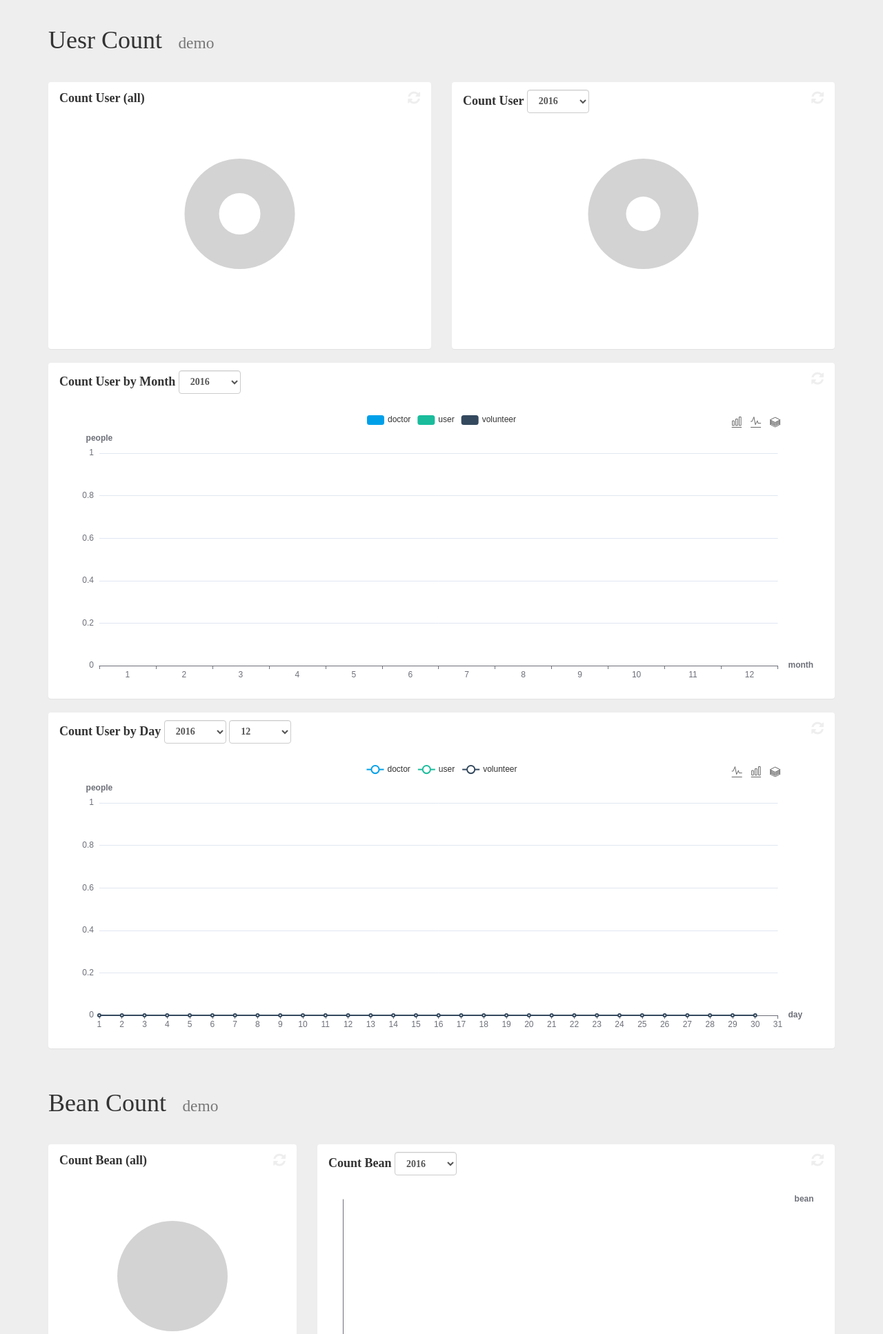
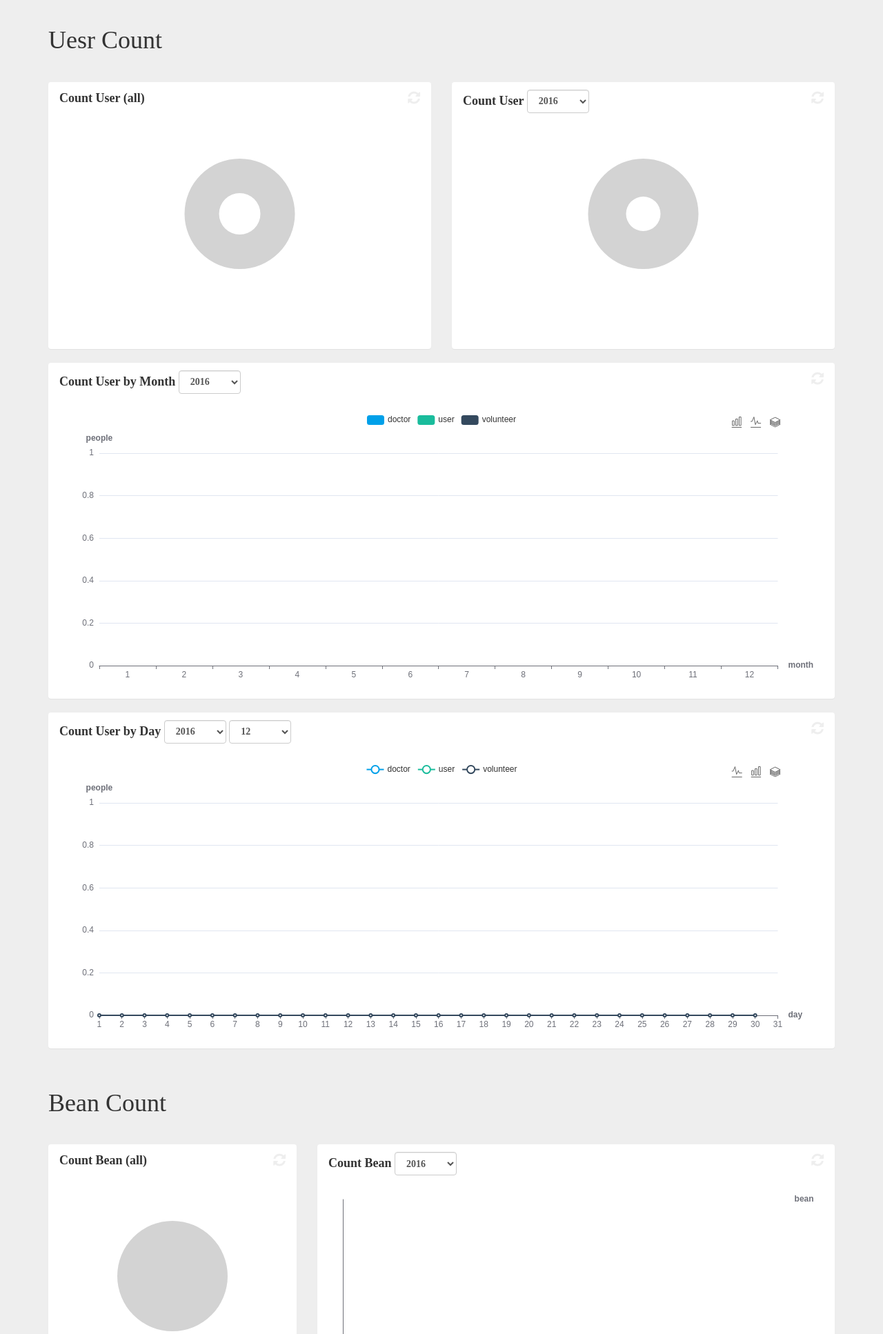
Before and after one commit to medsci-tech/ucenter_manage, a Django app: page /home/ in a window 1280 px wide. Shown: the part 51-1985 px from the top of the page at 69% size. Run offline with Django 3.2, Linux system fonts and the light colour scheme; data that the repository does not hold is empty; a map, chart or similar area stays blank; some libraries are stand-ins or nearby versions.

Commit message:
remove 'demo' word

```diff
--- a/templates/character.html
+++ b/templates/character.html
@@ -3,7 +3,7 @@
 <div class="container" style="margin-top: 50px;">
     <!-- user_count -->
     <div class="page-header">
-        <h1>Character<small>&emsp;demo</small></h1>
+        <h1>Character<small>&emsp; </small></h1>
     </div>
     <div class="row">
         <div class="col-sm-12 col-md-4">
--- a/templates/doctors.html
+++ b/templates/doctors.html
@@ -3,7 +3,7 @@
 <div class="container" style="margin-top: 50px;">
     <!-- user_count -->
     <div class="page-header">
-        <h1>Doctor Count<small>&emsp;demo</small></h1>
+        <h1>Doctor Count<small>&emsp; </small></h1>
     </div>
     <div class="row">
         <div class="col-sm-12 col-md-4">
@@ -97,7 +97,7 @@
         </div>
     </div>
     <div class="page-header">
-        <h1>Bean Count<small>&emsp;demo</small></h1>
+        <h1>Bean Count<small>&emsp; </small></h1>
     </div>
     <div class="row">
         <div class="col-sm-12 col-md-4">
--- a/templates/home.html
+++ b/templates/home.html
@@ -3,7 +3,7 @@
 <div class="container" style="margin-top: 50px;">
     <!-- user_count -->
     <div class="page-header">
-        <h1>Uesr Count<small>&emsp;demo</small></h1>
+        <h1>Uesr Count<small>&emsp; </small></h1>
     </div>
     <div class="row">
         <div class="col-sm-12 col-md-6">
@@ -69,7 +69,7 @@
     </div>
     <!-- bean_count -->
     <div class="page-header">
-        <h1>Bean Count<small>&emsp;demo</small></h1>
+        <h1>Bean Count<small>&emsp; </small></h1>
     </div>
     <div class="row">
         <div class="col-sm-12 col-md-4">
--- a/templates/users.html
+++ b/templates/users.html
@@ -4,7 +4,7 @@
 <div class="container" style="margin-top: 50px;">
     <!-- user_count -->
     <div class="page-header">
-        <h1>User Count<small>&emsp;demo</small></h1>
+        <h1>User Count<small>&emsp; </small></h1>
     </div>
     <div class="row">
         <div class="col-sm-12 col-md-4">
@@ -50,7 +50,7 @@
         </div>
     </div>
     <div class="page-header">
-        <h1>Bean Count<small>&emsp;demo</small></h1>
+        <h1>Bean Count<small>&emsp; </small></h1>
     </div>
     <div class="row">
         <div class="col-sm-12 col-md-4">
```
